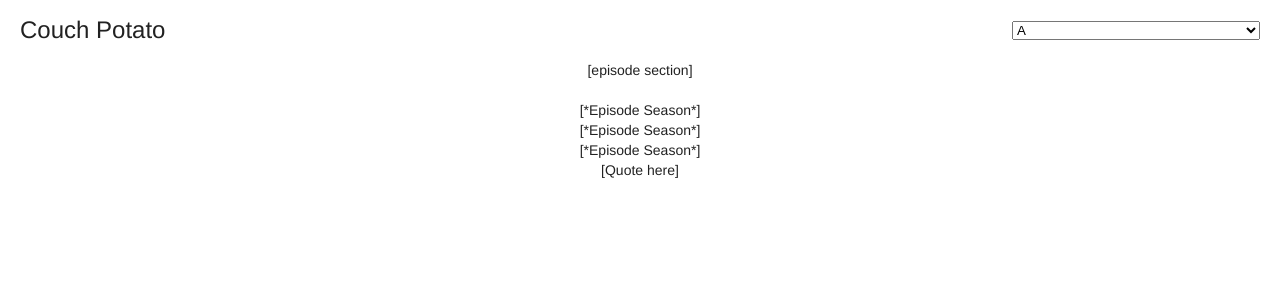
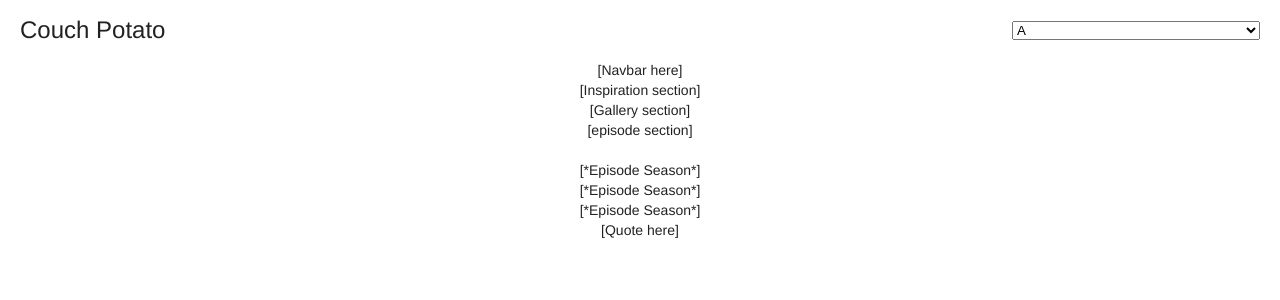
Before and after one commit to keljr021/fed-test--ibm, a React (Create React App) app: page / in a window 1280 px wide. Shown: the top 300 px of the page. Built offline with nearby package versions, Linux system fonts and the light colour scheme.

Commit message:
Added fixed positioning to Header

```diff
--- a/src/App.js
+++ b/src/App.js
@@ -15,11 +15,14 @@ class App extends Component {
     return (
       <div className="App">
         <Head />
-        <Navbar />
-        <Inspiration />
-        <Gallery />
-        <Episodes />
-        <Quote />
+
+        <div className="contentbox">
+          <Navbar />
+          <Inspiration />
+          <Gallery />
+          <Episodes />
+          <Quote />
+        </div>
       </div>
     );
   }
--- a/src/index.css
+++ b/src/index.css
@@ -7,6 +7,10 @@ body {
 code {
   font-family: source-code-pro, Menlo, Monaco, Consolas, "Courier New",
     monospace;
+}
+
+.contentbox {
+  padding-top: 60px;
 }
 
 .head {
```
